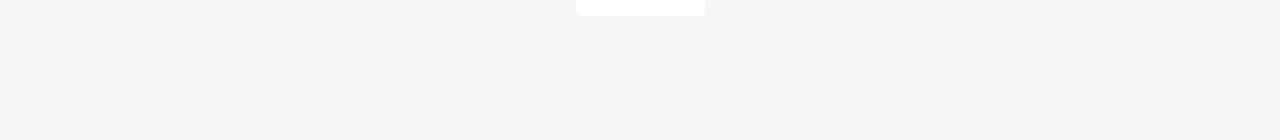
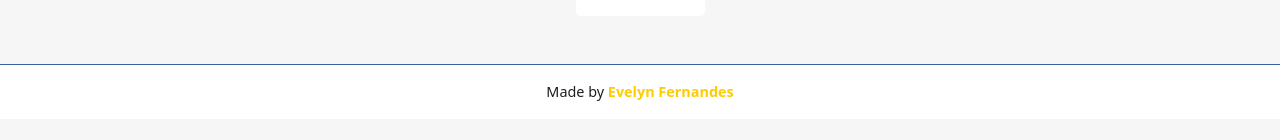
Before and after one commit to yoruwitch/pokedex-react-quest, a React (Vite) app: page / in a window 1280 px wide. Shown: the part 224-364 px from the top of the page. Built offline with nearby package versions, Linux system fonts and the light colour scheme; no server answers.

Commit message:
feat: add Footer component for improved layout and branding

```diff
--- a/src/App.jsx
+++ b/src/App.jsx
@@ -5,6 +5,7 @@
 import Header from "./components/Header";
 import GlobalStyle from "./GlobalStyle";
 import CardList from "./components/CardList";
+import Footer from "./components/Footer";
 
 function App() {
     const [isDark, setIsDark] = useState(false);
@@ -15,6 +16,7 @@
             <GlobalStyle />
             <Header onToggleTheme={toggleTheme} isDarkTheme={isDark} />
             <CardList/>
+            <Footer/>
         </ThemeProvider>
     );
 }
--- /dev/null
+++ b/src/components/Footer.jsx
@@ -0,0 +1,39 @@
+import React from "react";
+import styled from "styled-components";
+
+const FooterContainer = styled.footer`
+    background-color: ${({ theme }) => theme.cardBackground};
+    color: ${({ theme }) => theme.text};
+    text-align: center;
+    padding: 1rem 0;
+    border-top: 1px solid ${({ theme }) => theme.accent};
+    font-size: 0.9rem;
+    margin-top: 2rem;
+`;
+
+const Link = styled.a`
+    color: ${({ theme }) => theme.highlight};
+    text-decoration: none;
+    font-weight: bold;
+
+    &:hover {
+        text-decoration: underline;
+    }
+`;
+
+const Footer = () => {
+    return (
+        <FooterContainer>
+            Made by{" "}
+            <Link
+                href="https://github.com/yoruwitch"
+                target="_blank"
+                rel="noopener noreferrer"
+            >
+                Evelyn Fernandes
+            </Link>
+        </FooterContainer>
+    );
+};
+
+export default Footer;
```
